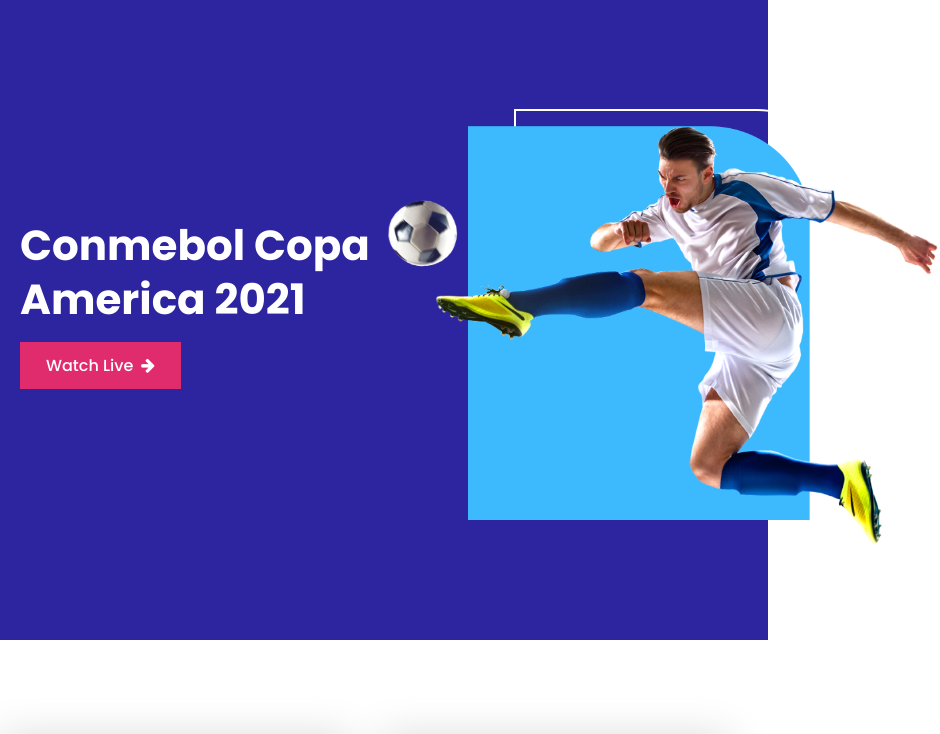
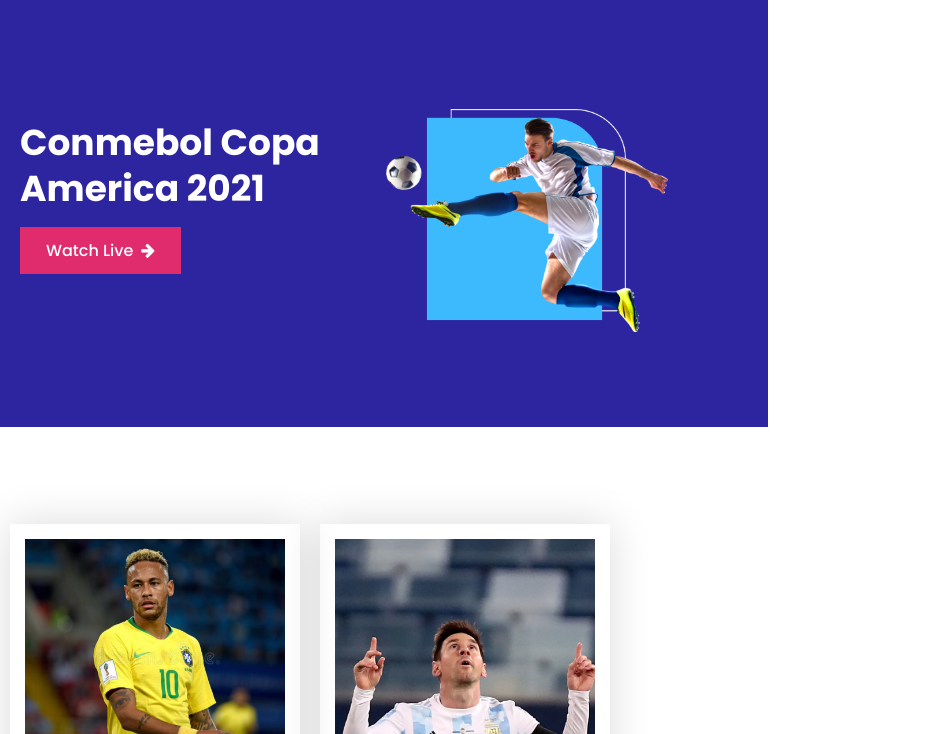
Before and after one commit to MarufMobin/assingmentTwo, a plain HTML site: page index.html in a window 768 px wide. Shown: the top 734 px of the page, 940 px wide, since content can reach past the window. Drawn offline with Linux system fonts and the light colour scheme.

Commit message:
fig all test complite

```diff
--- a/css/mediaquery.css
+++ b/css/mediaquery.css
@@ -73,6 +73,30 @@
    .btn{
        margin-left: 20px;
    }
+   .banner-section .container .inner-container h1 {
+    font-size: 36px;
+    width: 90%;
+    line-height: 46px;
+   }
+   .banner-section .inner-img-container img {
+    width: 330px;
+    height: 260px;
+   }
+   .container .blog {
+    width: 260px;
+    margin: 27px 10px 0px;
+   }
+   .container img {
+    width: 260px;
+    height: 220px;
+   }
+   .banner-section .inner-img-container{
+       overflow: hidden;
+   }
+   .banner-section .inner-img-container img {
+    width: 285px;
+    height: 225px;
+   }
    /* code write */
   }
 /* tablate secreen and mini noot book css end */
```
